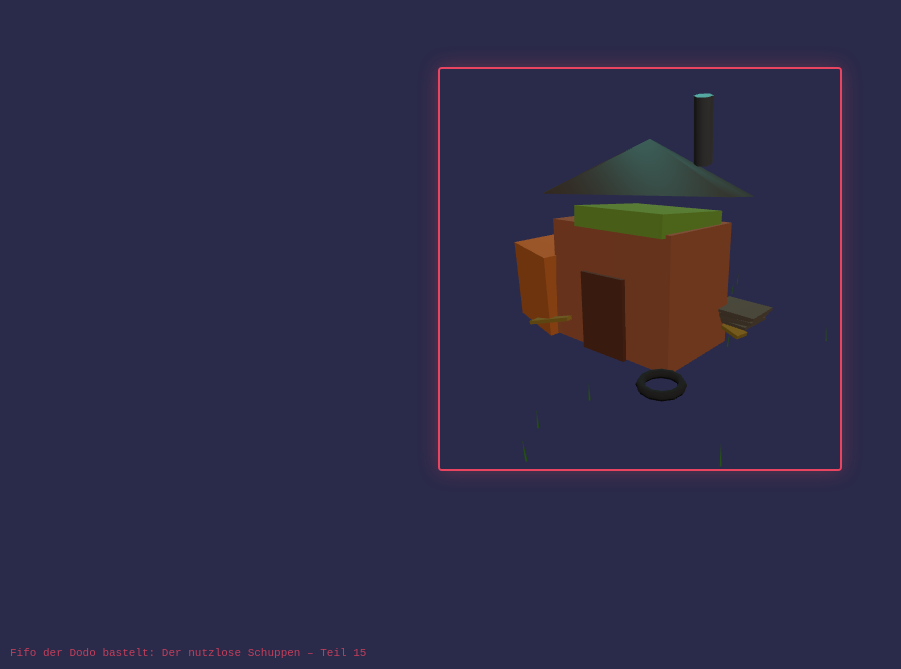
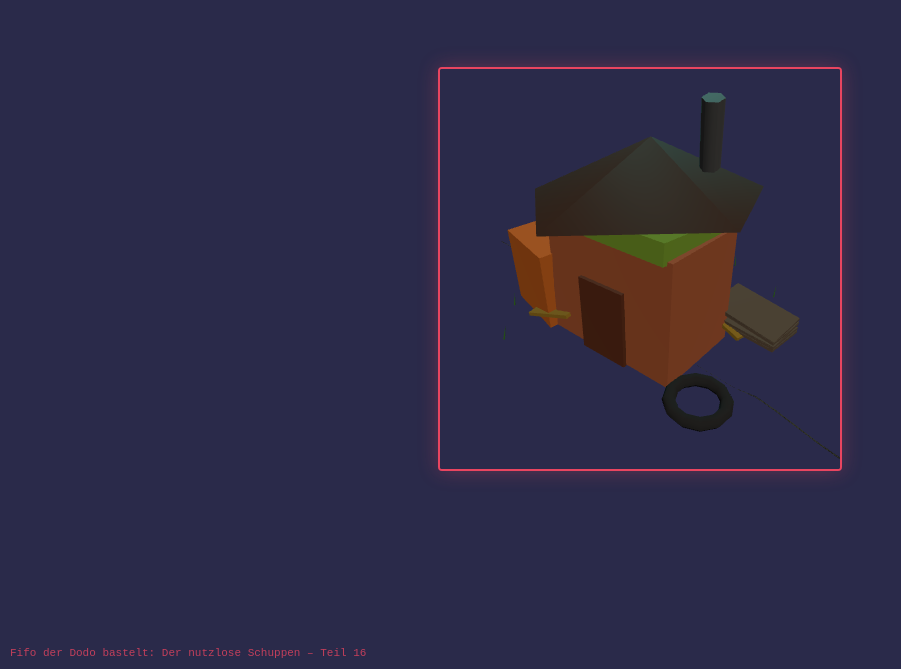
Before and after one commit to FifoderDodo/fifo-werkstatt, a plain HTML site: page 05-der-nutzlose-schuppen/index.html in a window 1280 px wide. Shown: the part 131-800 px from the top of the page, without its empty margins (0-901 px from the left). Drawn offline with nearby package versions, Linux system fonts and the light colour scheme; animation ran at ten frames a second.

Commit message:
Der nutzlose Schuppen: Teil 16 – Teil 16: Szene komplettiert mit Gerümpel, Boden, Gras und Interaktion

```diff
--- a/05-der-nutzlose-schuppen/index.html
+++ b/05-der-nutzlose-schuppen/index.html
@@ -2,7 +2,7 @@
 <html lang="de">
 <head><script type="module">import * as T from "https://unpkg.com/three@0.170.0/build/three.module.js"; window.THREE = T;</script>
   <meta charset="UTF-8">
-  <title>Der nutzlose Schuppen – Teil 15</title>
+  <title>Der nutzlose Schuppen – Teil 16</title>
   <style>
     body { margin: 0; background: #2a2a4a; display: flex; justify-content: center; align-items: center; min-height: 100vh; font-family: monospace; }
     canvas { border: 2px solid #e94560; border-radius: 4px; box-shadow: 0 0 20px rgba(233, 69, 96, 0.3); }
@@ -10,7 +10,7 @@
   </style>
 </head>
 <body>
-  <div id="info">Fifo der Dodo bastelt: Der nutzlose Schuppen – Teil 15</div>
+  <div id="info">Fifo der Dodo bastelt: Der nutzlose Schuppen – Teil 16</div>
   <script type="module">
     // Fifo der Dodo hier. Endspurt. Der Schuppen steht, das Gerümpel liegt. Noch ein paar Krümel, dann ist Feierabend.
 
@@ -169,25 +169,34 @@
     );
     fass.position.set(-1.8, 0.45, -1.2);
     fass.rotation.z = 0.15;
+    fass.rotation.x = -0.1;
     scene.add(fass);
 
-    // REIFEN – platt, liegt nur rum
+    // Fassdeckel
+    const deckel = new THREE.Mesh(
+      new THREE.CylinderGeometry(0.42, 0.42, 0.05, 8),
+      matRost
+    );
+    deckel.position.set(0, 0.5, 0);
+    fass.add(deckel);
+
+    // REIFEN – platt, liegt faul rum
     const reifen = new THREE.Mesh(
-      new THREE.TorusGeometry(0.35, 0.08, 6, 12),
+      new THREE.TorusGeometry(0.5, 0.12, 6, 12),
       matReifen
     );
-    reifen.position.set(1.8, 0.15, 1.3);
+    reifen.position.set(2.2, 0.12, 0.8);
     reifen.rotation.x = Math.PI / 2;
     reifen.rotation.z = 0.3;
     scene.add(reifen);
 
-    // PLATTENSTAPEL – windschief
-    const platteGeo = new THREE.BoxGeometry(1.0, 0.06, 0.8);
+    // PLATTENSTAPEL – windschief gestapelt
+    const platteGeo = new THREE.BoxGeometry(1.5, 0.06, 1);
     for (let i = 0; i < 5; i++) {
       const platte = new THREE.Mesh(platteGeo, matPlatte);
-      platte.position.set(1.5 + i * 0.05, 0.5 + i * 0.07, -1.3 + i * 0.03);
-      platte.rotation.z = (i % 2) * 0.08;
-      platte.rotation.y = (i % 3) * 0.05;
+      platte.position.set(1.8, 0.3 + i * 0.08, -1.5);
+      platte.rotation.z = (Math.random() - 0.5) * 0.3;
+      platte.rotation.x = (Math.random() - 0.5) * 0.2;
       scene.add(platte);
     }
 
@@ -197,9 +206,14 @@
     for (let i = 0; i < pos.count; i++) {
       const x = pos.getX(i);
       const z = pos.getZ(i);
-      const noise = Math.sin(x * 0.8) * Math.cos(z * 0.7) * 0.08 +
-                    Math.sin(x * 2.1 + 1.3) * Math.cos(z * 1.9) * 0.04;
-      pos.setY(i, noise);
+      // Ein paar Buckel und Senken
+      let h = Math.sin(x * 0.8) * Math.cos(z * 0.7) * 0.08;
+      h += Math.sin(x * 2.3 + 1.2) * Math.cos(z * 1.9) * 0.04;
+      h += (Math.random() - 0.5) * 0.03;
+      // Aber nicht unter den Schuppen heben
+      const dist = Math.sqrt(x * x + z * z);
+      if (dist > 2.5) pos.setY(i, h);
+      else pos.setY(i, h * 0.2);
     }
     bodenGeo.computeVertexNormals();
     const boden = new THREE.Mesh(bodenGeo, matBoden);
@@ -207,54 +221,64 @@
     boden.position.y = -0.02;
     scene.add(boden);
 
-    // GRASHALME – 12 Stück, schwingen im Wind
+    // 12 ANIMIERTE GRASHALME – wackeln im Wind
     const grasHalme = [];
     const grasGeo = new THREE.ConeGeometry(0.02, 0.35, 3);
     for (let i = 0; i < 12; i++) {
       const halm = new THREE.Mesh(grasGeo, matGras);
+      // Zufällige Position rund um den Schuppen
       const angle = Math.random() * Math.PI * 2;
-      const radius = 1.5 + Math.random() * 3.5;
+      const radius = 2.5 + Math.random() * 3;
       halm.position.set(
         Math.cos(angle) * radius,
-        0.15,
+        0.17,
         Math.sin(angle) * radius
       );
+      // Jeder Halm leicht anders geneigt
+      halm.rotation.x = (Math.random() - 0.5) * 0.3;
       halm.rotation.z = (Math.random() - 0.5) * 0.3;
-      halm.rotation.x = (Math.random() - 0.5) * 0.2;
-      halm.userData = { phase: Math.random() * Math.PI * 2, speed: 0.8 + Math.random() * 0.6 };
+      halm.userData = {
+        baseRotX: halm.rotation.x,
+        baseRotZ: halm.rotation.z,
+        phase: Math.random() * Math.PI * 2,
+        speed: 0.8 + Math.random() * 0.6
+      };
       scene.add(halm);
       grasHalme.push(halm);
     }
 
-    // MAUSSTEUERUNG – Orbit per Drag + Zoom
+    // MAUSSTEUERUNG – Drag-Orbit + Zoom
     let isDragging = false;
-    let lastX = 0, lastY = 0;
+    let lastMouse = { x: 0, y: 0 };
+    let target = new THREE.Vector3(0, 1.5, 0);
+    let distance = 8.5;
+    let phi = Math.PI / 3;
     let theta = Math.PI / 4;
-    let phi = Math.PI / 6;
-    let radius = 8.5;
 
     function updateCamera() {
-      camera.position.x = radius * Math.sin(phi) * Math.cos(theta);
-      camera.position.y = radius * Math.cos(phi);
-      camera.position.z = radius * Math.sin(phi) * Math.sin(theta);
-      camera.lookAt(0, 1.5, 0);
+      camera.position.set(
+        target.x + distance * Math.sin(phi) * Math.cos(theta),
+        target.y + distance * Math.cos(phi),
+        target.z + distance * Math.sin(phi) * Math.sin(theta)
+      );
+      camera.lookAt(target);
     }
 
-    canvas.addEventListener('mousedown', e => {
+    canvas.addEventListener('mousedown', (e) => {
       isDragging = true;
-      lastX = e.clientX;
-      lastY = e.clientY;
+      lastMouse.x = e.clientX;
+      lastMouse.y = e.clientY;
       canvas.style.cursor = 'grabbing';
     });
 
-    window.addEventListener('mousemove', e => {
+    window.addEventListener('mousemove', (e) => {
       if (!isDragging) return;
-      const dx = e.clientX - lastX;
-      const dy = e.clientY - lastY;
+      const dx = e.clientX - lastMouse.x;
+      const dy = e.clientY - lastMouse.y;
       theta -= dx * 0.005;
-      phi = Math.max(0.15, Math.min(Math.PI - 0.15, phi - dy * 0.005));
-      lastX = e.clientX;
-      lastY = e.clientY;
+      phi = THREE.MathUtils.clamp(phi + dy * 0.005, 0.2, Math.PI - 0.2);
+      lastMouse.x = e.clientX;
+      lastMouse.y = e.clientY;
       updateCamera();
     });
 
@@ -263,29 +287,50 @@
       canvas.style.cursor = 'grab';
     });
 
-    canvas.addEventListener('wheel', e => {
+    canvas.addEventListener('wheel', (e) => {
       e.preventDefault();
-      radius = Math.max(3, Math.min(20, radius + e.deltaY * 0.01));
+      distance = THREE.MathUtils.clamp(distance + e.deltaY * 0.01, 3, 20);
       updateCamera();
     }, { passive: false });
 
     canvas.style.cursor = 'grab';
+    updateCamera();
 
-    // ANIMATIONSLOOP
-    const clock = new THREE.Clock();
+    // ANIMATIONSLOOP – subtile Bewegungen
+    let time = 0;
     function animate() {
       requestAnimationFrame(animate);
-      const t = clock.getElapsedTime();
+      time += 0.016;
 
-      // Grashalme schwingen
-      grasHalme.forEach(h => {
-        const sway = Math.sin(t * h.userData.speed + h.userData.phase) * 0.12;
-        h.rotation.z = sway + (h.userData.baseZ || 0);
+      // Dach wackelt ganz leicht
+      dach.rotation.y = 0.15 + Math.sin(time * 0.7) * 0.008;
+      dach.rotation.x = -0.1 + Math.cos(time * 0.5) * 0.005;
+
+      // Rohr vibriert minimal
+      rohr.rotation.x = 0.25 + Math.sin(time * 2.3) * 0.003;
+      rohr.rotation.z = -0.15 + Math.cos(time * 1.7) * 0.002;
+
+      // Tür klappert
+      tuer.rotation.z = 0.04 + Math.sin(time * 3.1) * 0.004;
+
+      // Bretter wackeln
+      brett1.rotation.z = 0.3 + Math.sin(time * 1.2) * 0.02;
+      brett2.rotation.z = -0.2 + Math.cos(time * 0.9) * 0.015;
+      brett3.rotation.x = 0.4 + Math.sin(time * 1.5) * 0.01;
+
+      // Fass atmet
+      fass.scale.y = 1 + Math.sin(time * 0.6) * 0.005;
+
+      // Grashalme wanken im Wind
+      grasHalme.forEach((halm, i) => {
+        const w = Math.sin(time * halm.userData.speed + halm.userData.phase) * 0.15;
+        const w2 = Math.cos(time * halm.userData.speed * 0.7 + halm.userData.phase) * 0.08;
+        halm.rotation.x = halm.userData.baseRotX + w;
+        halm.rotation.z = halm.userData.baseRotZ + w2;
       });
 
-      // Leichtes Wackeln beim Dach
-      dach.rotation.y = 0.15 + Math.sin(t * 0.7) * 0.01;
-      dach.rotation.z = 0.07 + Math.cos(t * 0.5) * 0.008;
+      // Licht pulsiert ganz dezent
+      dirLight.intensity = 1.5 + Math.sin(time * 0.4) * 0.05;
 
       renderer.render(scene, camera);
     }
```
